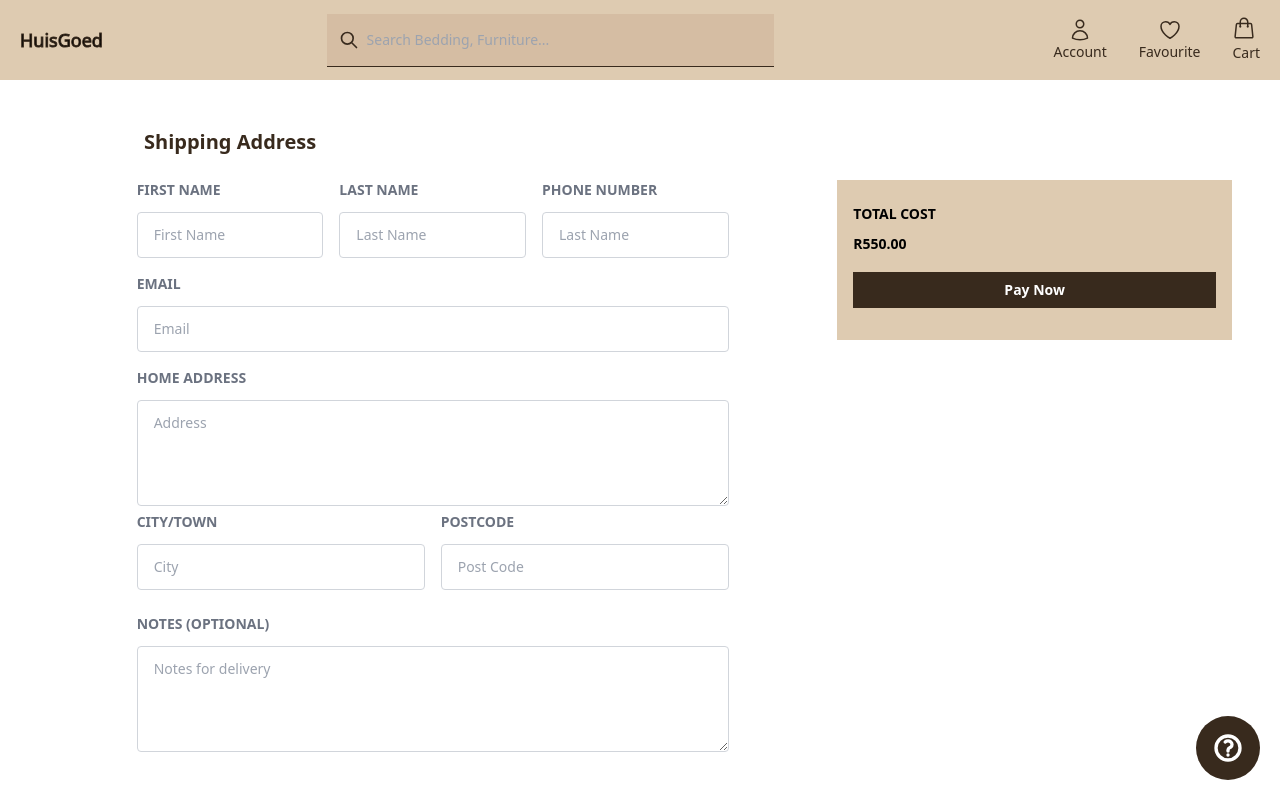
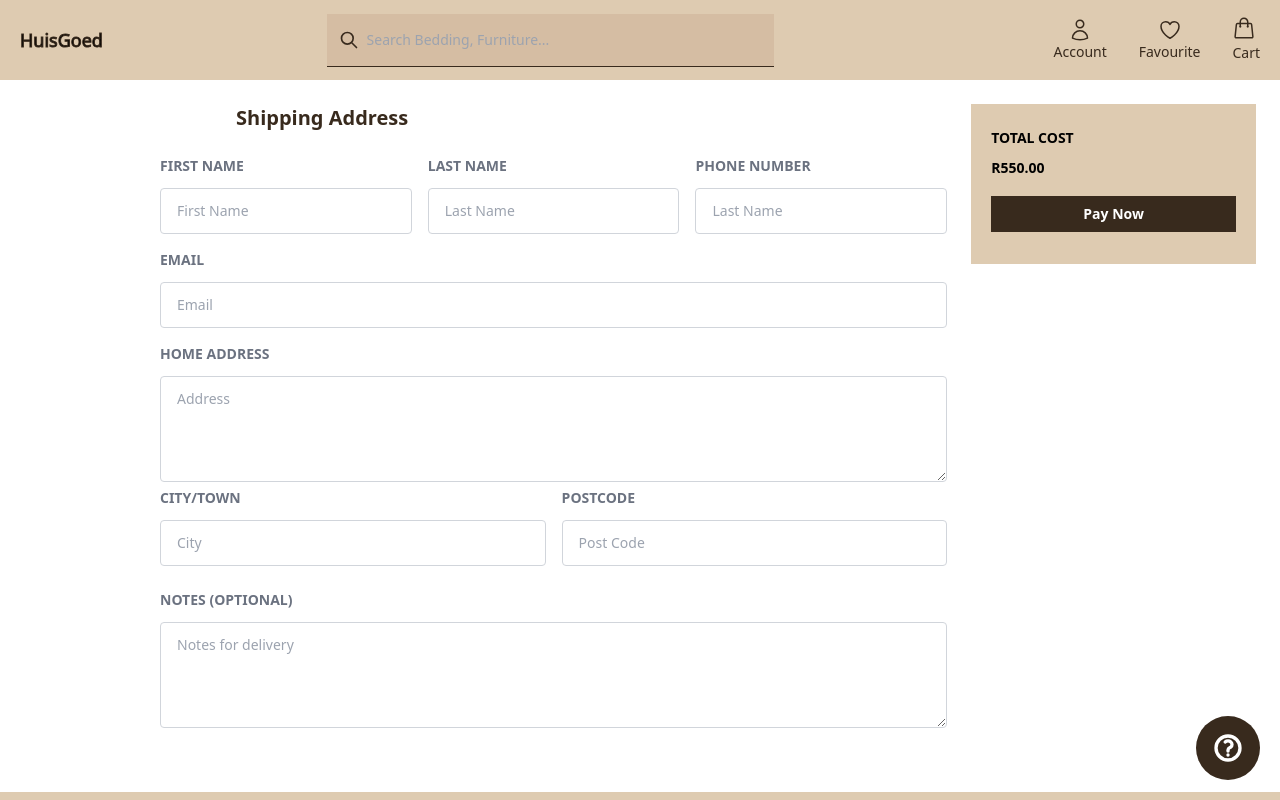
Before and after one commit to stklue/inf-3014-website, a Vue app: page /checkout in a window 1280 px wide. Shown: the top 800 px of the page. Built offline with nearby package versions, Linux system fonts and the light colour scheme.

Commit message:
fixed: checkout view - reponsive

```diff
--- a/src/index.css
+++ b/src/index.css
@@ -422,6 +422,8 @@ label {
 .order-confirm-wrapper {
   display: flex;
   padding-top: 2.5rem;
+  padding-left: 2rem;
+  padding-right: 2rem;
   flex-direction: column;
   align-items: center;
   min-height: 100vh;
--- a/src/views/Checkout.vue
+++ b/src/views/Checkout.vue
@@ -3,13 +3,12 @@
 </script>
 
 <template>
-  <div class="p-12 mx-auto">
-    <h2 class="mb-6 text-[#382a1d] font-bold md:text-xl text-heading ml-24 ">Shipping Address</h2>
-    <div class="flex flex-col w-full px-0 mx-auto md:flex-row">
-      <div class="flex space-x-5 md:w-full">
-
-        <form class="justify-center w-1/2 mx-auto">
-          <div class="space-x-0 lg:flex lg:space-x-4">
+  <div class="flex flex-col md:flex-row lg:flex-row lg:p-6 md:p-6 p-5 mx-auto">
+    <div
+    class=" flex flex-col w-full px-5 mb-5 md:mx-auto lg:mx-auto md:ml-20 lg:ml-24  space-x-5 md:w-full">
+    <h2 class="mb-6 text-[#382a1d] font-bold md:text-xl lg:ml-24 md:ml-24 ">Shipping Address</h2>
+      <form class="flex flex-col w-full  ">
+        <div class="lg:flex lg:space-x-4">
 
           <div class="w-full lg:w-1/2">
             <label for="firstName" class="block mb-3 text-sm font-semibold text-gray-500">
@@ -134,7 +133,7 @@
         </div>
 
 
-          <div class="relative pt-3 xl:pt-6">
+        <div class="pt-3 xl:pt-6">
           <label for="note" class="block mb-3 text-sm font-semibold text-gray-500">
             Notes (Optional)
           </label>
@@ -151,17 +150,16 @@
                       " rows="4" placeholder="Notes for delivery"></textarea>
         </div>
     </form>
-        <div class="bg-[#decbb1] p-4 flex flex-col w-1/3 h-40 font-semibold justify-between py-6 text-sm uppercase">
+    </div>
+    <div class="bg-[#decbb1]   p-5 flex flex-col w-full md:ml-6 lg:ml-6 md:w-1/3 lg:w-1/3 md:h-40 lg:h-40 font-semibold justify-between py-6 text-sm uppercase">
     <span>Total cost</span>
         <span>
           R550.00
           </span>
           <router-link :to="{name: 'OrderConfirmation'}">
-
-            <button   class="w-full px-6 py-2 my-2 text-white bg-[#382a1d] ">Pay Now</button>
+            <button   class="w-full md:px-6 lg:px-6 py-2 my-2 text-white bg-[#382a1d] ">Pay Now</button>
           </router-link>
     </div>
   </div>
-    </div>
-  </div>
+
 </template>
```
Lines whose indentation alone changed are shown as unchanged.
